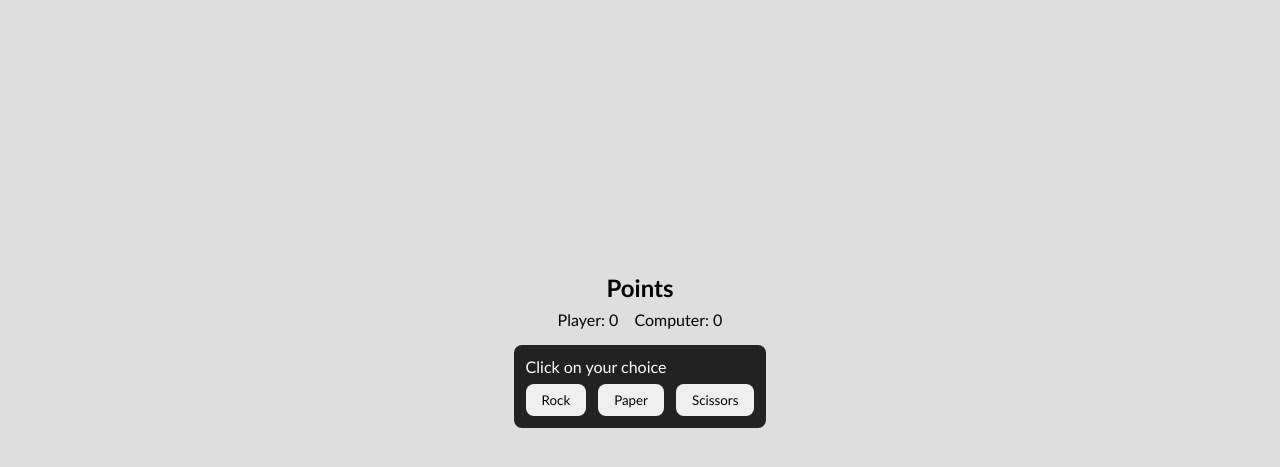
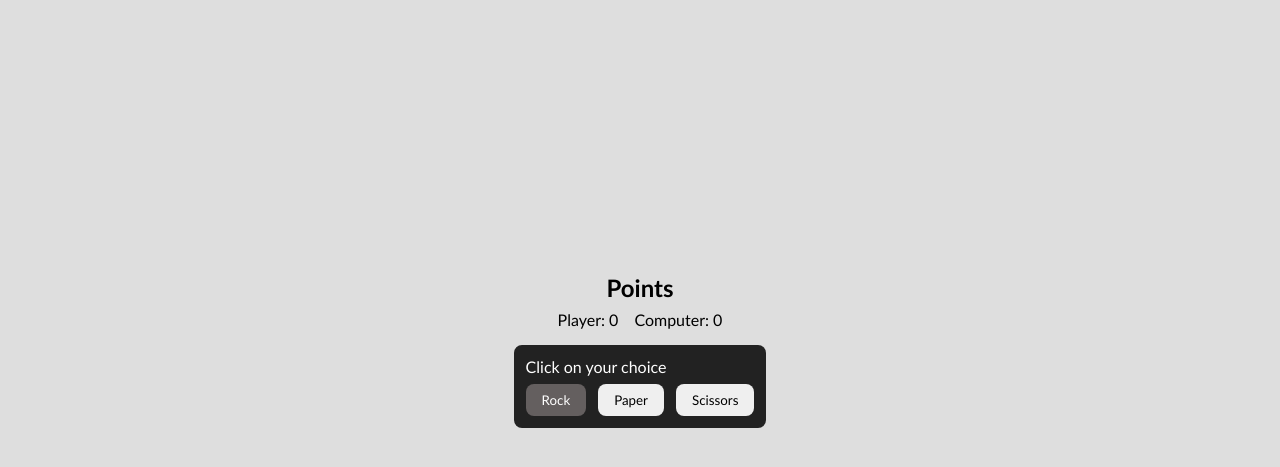
Before and after one commit to jormaedes/Rock-Paper-Scissors, a plain HTML site: page index.html in a window 1280 px wide. In both pictures the pointer is over the button "Rock". Shown: the part 69-536 px from the top of the page. Drawn offline with Linux system fonts and the light colour scheme.

Commit message:
finalizando a estilizacao

```diff
--- a/style.css
+++ b/style.css
@@ -60,6 +60,12 @@ body {
 	border: 0;
 	padding: 8px 16px;
 	border-radius: 8px;
+	cursor: pointer;
+}
+
+.buttons button:hover {
+	background: #645f5f;
+	color: white;
 }
 
 .content span {
```
